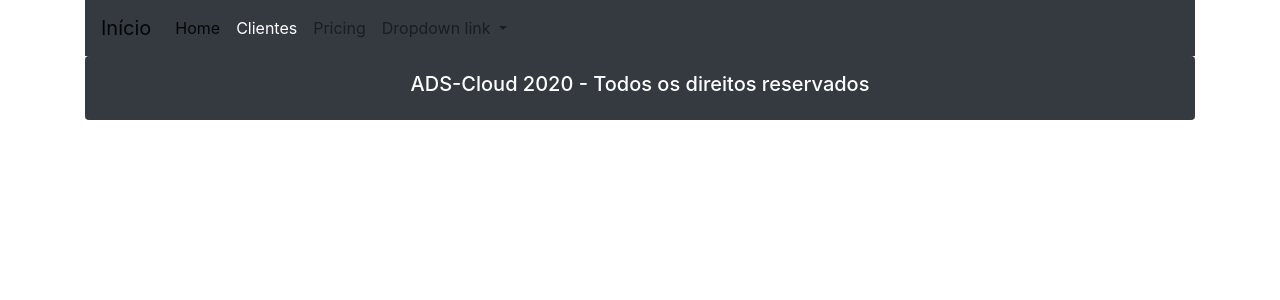
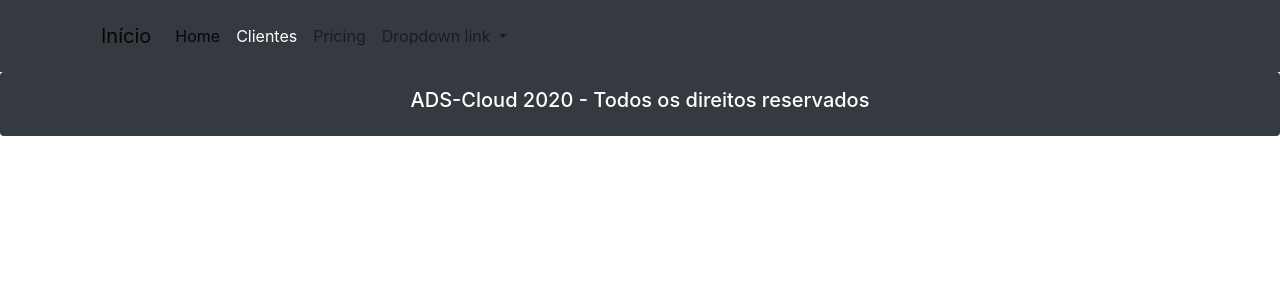
Before and after one commit to Rosivaldojesus/adscloud, a Django app: page /base/ in a window 1280 px wide. Shown: the top 300 px of the page. Run offline with Django 3.2, Linux system fonts and the light colour scheme; some libraries are stand-ins or nearby versions.

Commit message:
make it better

```diff
--- a/templates/base.html
+++ b/templates/base.html
@@ -21,4 +21,5 @@
 
 {% include "model-footer.html" %}
 </body>
+
 </html>
--- a/templates/model-footer.html
+++ b/templates/model-footer.html
@@ -1,6 +1,6 @@
 
 
-<div class="container ">
+<div class="containers ">
     <section>
 		<div class="card border-0 p-3 mb-2 bg-dark text-white" align="center">
 		    <h5>ADS-Cloud 2020 - Todos os direitos reservados</h5>
--- a/templates/model-header.html
+++ b/templates/model-header.html
@@ -1,5 +1,7 @@
+<div>
 
-<div class="container">
+  <nav class="navbar navbar-expand-lg navbar-light bg-dark">
+      <div class="container">
     <nav class="navbar navbar-expand-lg navbar-light bg-dark">
   <a class="navbar-brand" href="/">Início</a>
   <button class="navbar-toggler" type="button" data-toggle="collapse" data-target="#navbarNavDropdown" aria-controls="navbarNavDropdown" aria-expanded="false" aria-label="Toggle navigation">
@@ -31,3 +33,6 @@
 </nav>
 
 </div>
+
+  </nav>
+</div>
```
